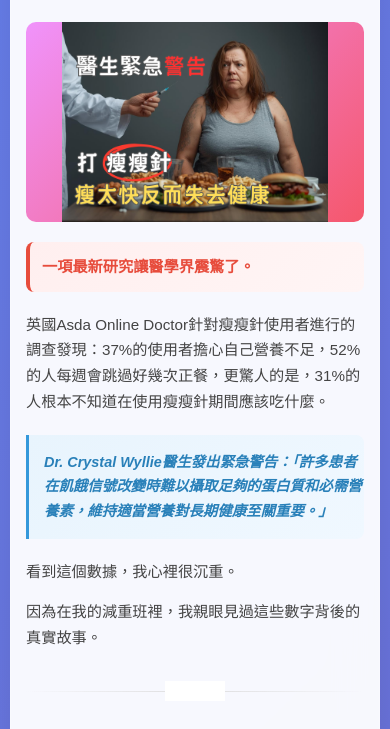
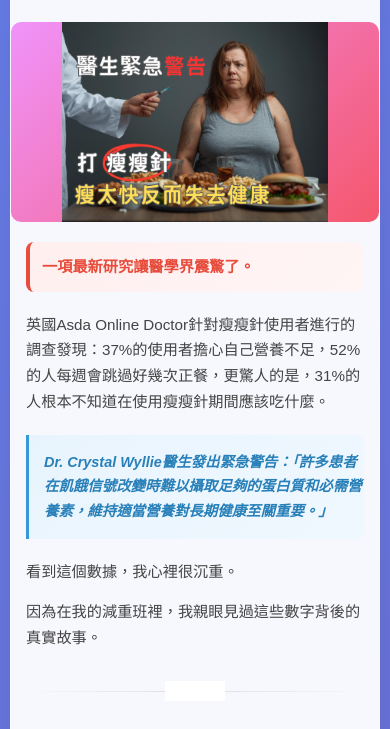
Before and after one commit to artemissport/weight_line7, a plain HTML site: page index.html in a window 390 px wide. Shown: the part 97-826 px from the top of the page. Drawn offline with Linux system fonts and the light colour scheme.

Commit message:
Update index.html

```diff
--- a/index.html
+++ b/index.html
@@ -50,12 +50,15 @@
         }
 
         .hero-image {
-            width: 100%;
+            width: calc(100% + 80px);
+            margin-left: -40px;
+            margin-right: -40px;
             aspect-ratio: 1384 / 1040;
             max-height: 400px;
             background: linear-gradient(135deg, #f093fb 0%, #f5576c 100%);
             border-radius: 15px;
-            margin: 30px 0;
+            margin-top: 30px;
+            margin-bottom: 30px;
             display: flex;
             align-items: center;
             justify-content: center;
@@ -243,9 +246,13 @@
             }
 
             .hero-image {
+                width: calc(100% + 40px);
+                margin-left: -20px;
+                margin-right: -20px;
                 max-height: 280px;
                 font-size: 0.9em;
-                margin: 20px 0;
+                margin-top: 20px;
+                margin-bottom: 20px;
             }
 
             .comparison-section {
@@ -286,6 +293,9 @@
             }
 
             .hero-image {
+                width: calc(100% + 30px);
+                margin-left: -15px;
+                margin-right: -15px;
                 max-height: 200px;
                 border-radius: 10px;
                 font-size: 0.8em;
```
